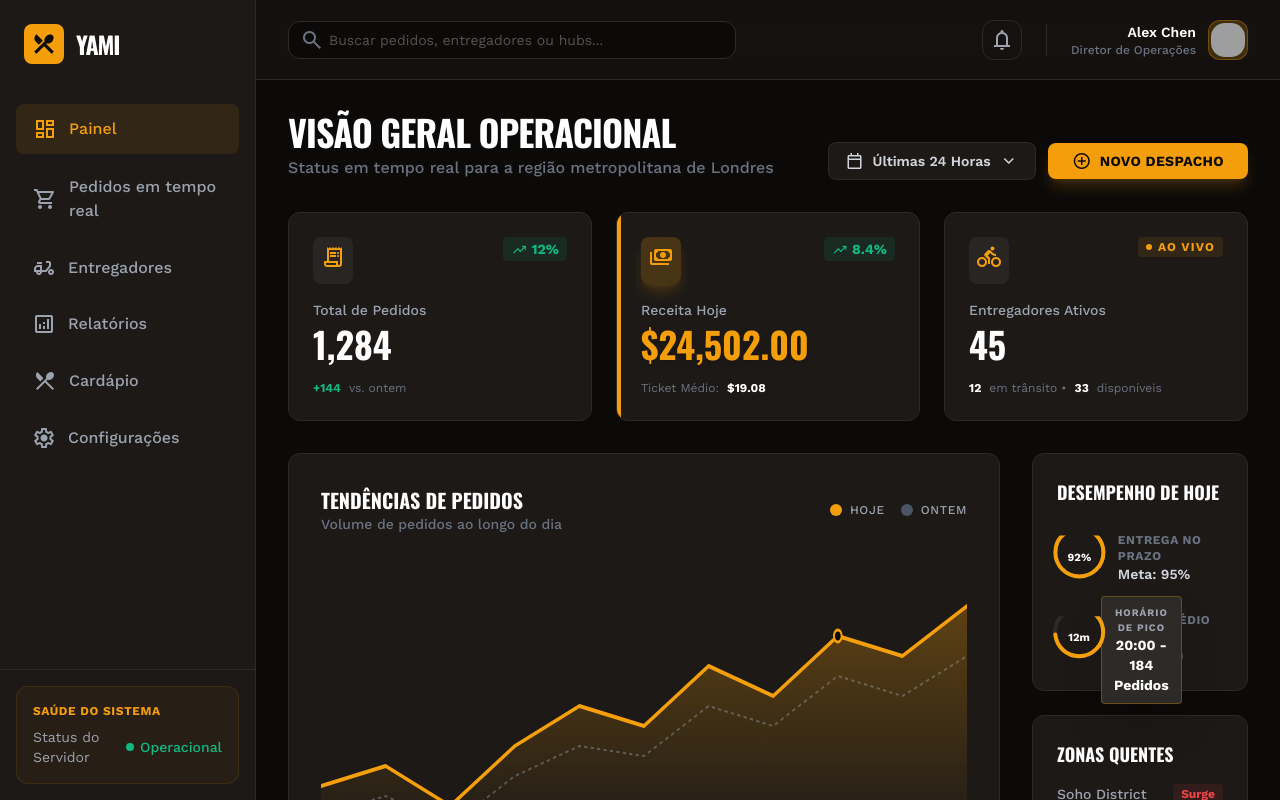
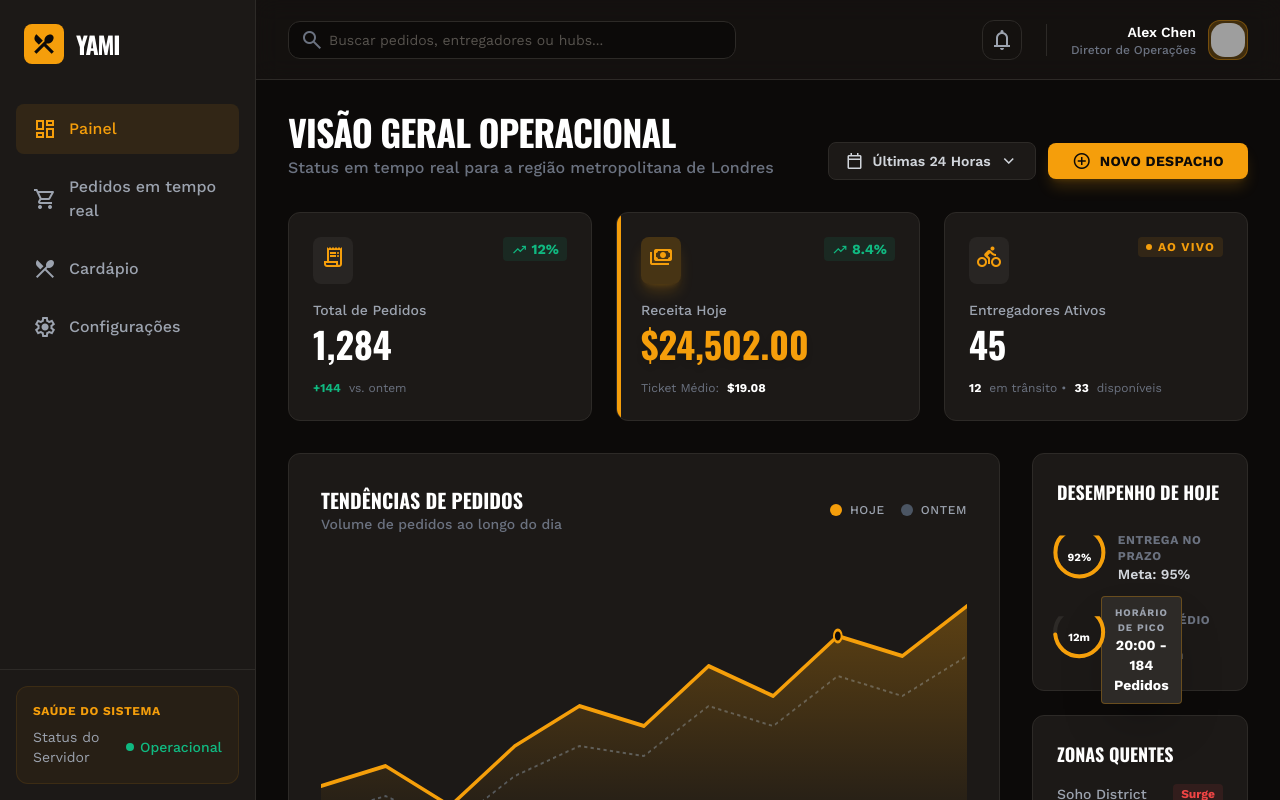
Before and after one commit to walisonfbalves/yami, an Angular app: page /admin/dashboard in a window 1280 px wide. Built offline with nearby package versions, Linux system fonts and the light colour scheme; sample sign-in values are in the browser's storage; grey boxes are pictures that could not be loaded.

Commit message:
chore(admin): remove links não utilizados da sidebar

```diff
--- a/src/app/features/admin/layout/admin-layout.component.html
+++ b/src/app/features/admin/layout/admin-layout.component.html
@@ -16,22 +16,16 @@
                 <span class="material-symbols-outlined">shopping_cart</span>
                 <span class="font-medium">Pedidos em tempo real</span>
             </a>
-            <a href="#" class="flex items-center gap-3 px-4 py-3 rounded-lg text-gray-400 hover:bg-white/5 transition-colors">
-                <span class="material-symbols-outlined">delivery_dining</span>
-                <span class="font-medium">Entregadores</span>
-            </a>
-            <a href="#" class="flex items-center gap-3 px-4 py-3 rounded-lg text-gray-400 hover:bg-white/5 transition-colors">
-                <span class="material-symbols-outlined">analytics</span>
-                <span class="font-medium">Relatórios</span>
-            </a>
+
             <a routerLink="/admin/menu" routerLinkActive="bg-primary/10 text-primary border-primary/20" class="flex items-center gap-3 px-4 py-3 rounded-lg text-gray-400 hover:bg-white/5 border border-transparent transition-colors">
                 <span class="material-symbols-outlined">restaurant_menu</span>
                 <span class="font-medium">Cardápio</span>
             </a>
-            <a href="#" class="flex items-center gap-3 px-4 py-3 rounded-lg text-gray-400 hover:bg-white/5 transition-colors">
+            <a routerLink="/admin/settings" routerLinkActive="bg-primary/10 text-primary border-primary/20" class="flex items-center gap-3 px-4 py-3 rounded-lg text-gray-400 hover:bg-white/5 border border-transparent transition-colors">
                 <span class="material-symbols-outlined">settings</span>
                 <span class="font-medium">Configurações</span>
             </a>
+
         </nav>
         <div class="p-4 border-t border-border-dark">
             <div class="bg-primary/5 rounded-xl p-4 border border-primary/10">
```
